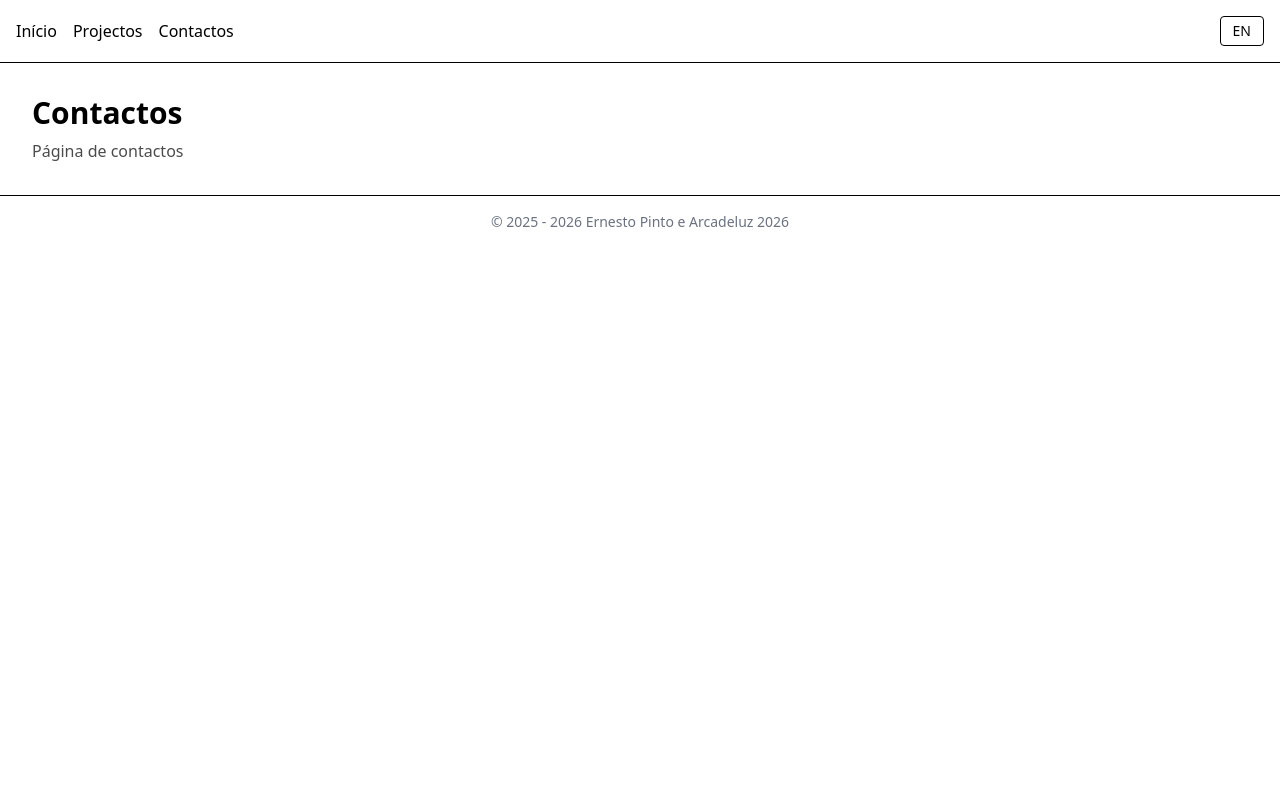
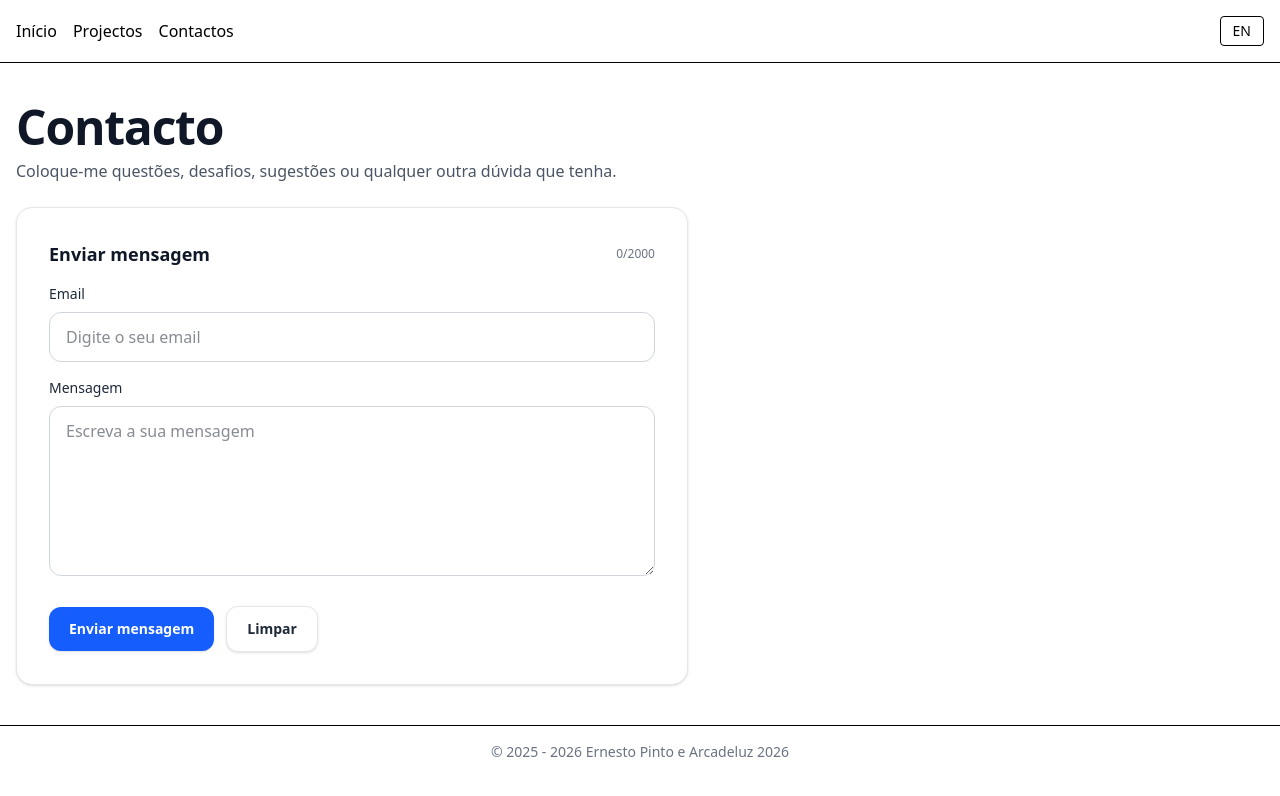
Before and after one commit to ernestopinto/ernestopinto-site, a Vue app: page /contacts in a window 1280 px wide. Shown: the top 796 px of the page. Built offline with nearby package versions, Linux system fonts and the light colour scheme.

Commit message:
contacts update

```diff
--- a/src/locales/en.json
+++ b/src/locales/en.json
@@ -13,8 +13,21 @@
     }
   },
   "contacts": {
-    "title": "Contacts",
-    "subtitle": "Contact page"
+    "title": "Contact",
+    "subtitle": "Contact page",
+    "subMessage": "Post me questions or just say hi!",
+    "send": "Send a message",
+    "sending": "Sending...",
+    "clear": "Clear",
+    "message": "Message",
+    "email": "Email",
+    "emailInvalid": "Email is invalid",
+    "emailPlaceholder": "Enter your email",
+    "write": "Write your message",
+    "validation": "Write a message first!",
+    "validationMinLength": "Write at least {min} characters",
+    "validationMaxLength": "Maximum of {max} characters",
+    "sentOk": "Message sent successfully!"
   },
   "projects": {
     "title": "Projects",
--- a/src/locales/pt.json
+++ b/src/locales/pt.json
@@ -13,8 +13,21 @@
     }
   },
   "contacts": {
-    "title": "Contactos",
-    "subtitle": "Página de contactos"
+    "title": "Contacto",
+    "subtitle": "Página de contactos",
+    "subMessage": "Coloque-me questões, desafios, sugestões ou qualquer outra dúvida que tenha.",
+    "send": "Enviar mensagem",
+    "sending": "Enviando...",
+    "clear": "Limpar",
+    "message": "Mensagem",
+    "write": "Escreva a sua mensagem",
+    "validation": "Escreva a sua mensagem",
+    "validationMinLength": "Escreva pelo menos {min} caracteres",
+    "validationMaxLength": "Máximo de {max} caracteres",
+    "email": "Email",
+    "emailInvalid": "O email não é válido",
+    "emailPlaceholder": "Digite o seu email",
+    "sentOk": "Mensagem enviada com sucesso!"
   },
   "projects": {
     "title": "Projectos",
--- a/src/views/Contacts.vue
+++ b/src/views/Contacts.vue
@@ -1,6 +1,186 @@
+<script setup lang="ts">
+import {ref, onUnmounted} from 'vue'
+import type {Subscription} from 'rxjs'
+import {lunaService} from '../services/luna.service'
+import {useI18n} from "vue-i18n";
+
+type ContactPayload = { message: string }
+type ContactResponse = unknown
+
+const {t} = useI18n()
+const message = ref('')
+const isSubmitting = ref(false)
+const success = ref<string | null>(null)
+const error = ref<string | null>(null)
+const emailsender = ref('')
+
+
+let sub: Subscription | null = null
+
+function validate(): string | null {
+  const trimmed = message.value.trim()
+
+  if (!trimmed) return t('contacts.validation')
+  if (trimmed.length < 10)
+    return t('contacts.validationMinLength', {min: 10})
+  if (trimmed.length > 2000)
+    return t('contacts.validationMaxLength', {max: 2000})
+
+  return null
+}
+
+function extractErrorMessage(e: any): string {
+  // Axios-style error
+  const status = e?.response?.status
+  const backendMsg =
+      e?.response?.data?.message ||
+      e?.response?.data?.error ||
+      e?.response?.data?.errors?.message?.[0]
+
+  if (backendMsg) return String(backendMsg)
+  if (status) return `Request failed (HTTP ${status}).`
+  return 'Something went wrong. Please try again.'
+}
+
+function submit() {
+  success.value = null
+  error.value = null
+
+  const validation = validate()
+  if (validation) {
+    error.value = validation
+    return
+  }
+
+  // cancel previous submit if user double-clicks
+  sub?.unsubscribe()
+  sub = null
+
+  isSubmitting.value = true
+
+  const payload = { emailsender: emailsender.value.trim(), message: message.value.trim() }
+
+  sub = lunaService
+      .post<ContactResponse>('/contact', payload)
+      .subscribe({
+        next: () => {
+          success.value = t('contacts.sentOk');
+          message.value = ''
+          isSubmitting.value = false
+        },
+        error: (e) => {
+          error.value = extractErrorMessage(e)
+          isSubmitting.value = false
+        }
+      })
+}
+
+onUnmounted(() => {
+  sub?.unsubscribe()
+})
+</script>
+
 <template>
-  <div class="p-8">
-    <h1 class="text-3xl font-bold">{{ $t('contacts.title') }}</h1>
-    <p class="mt-2 opacity-70">{{ $t('contacts.subtitle') }}</p>
+  <div class="max-w-7xl mx-auto px-4 py-10">
+    <!-- Header -->
+    <div class="flex flex-col gap-6">
+      <div class="flex flex-col gap-2">
+        <h1 class="text-4xl md:text-5xl font-bold tracking-tight text-gray-900">
+          {{ $t('contacts.title') }}
+        </h1>
+        <p class="text-gray-600 max-w-2xl">
+          {{ $t('contacts.subMessage') }}
+        </p>
+      </div>
+
+      <!-- Form card -->
+      <div class="w-full max-w-2xl">
+        <div class="rounded-2xl border border-gray-200 bg-white shadow-sm">
+          <div class="p-6 md:p-8">
+            <form class="flex flex-col gap-4" @submit.prevent="submit">
+              <div class="flex items-center justify-between">
+                <h2 class="text-lg font-semibold text-gray-900">{{ $t('contacts.send') }}</h2>
+                <span class="text-xs text-gray-500">{{ message.trim().length }}/2000</span>
+              </div>
+
+              <!-- Email -->
+              <div>
+                <label for="emailsender" class="block text-sm font-medium text-gray-800">
+                  {{ $t('contacts.email') }}
+                </label>
+
+                <input
+                    id="emailsender"
+                    v-model="emailsender"
+                    type="email"
+                    autocomplete="email"
+                    inputmode="email"
+                    required
+                    :disabled="isSubmitting"
+                    :placeholder="$t('contacts.emailPlaceholder')"
+                    pattern="^[^\s@]+@[^\s@]+\.[^\s@]{2,}$"
+                    :title="$t('contacts.emailInvalid')"
+                    class="mt-2 w-full rounded-xl border border-gray-300 bg-white px-4 py-3 text-gray-900 outline-none ring-0 transition focus:border-blue-500 focus:ring-2 focus:ring-blue-100 disabled:cursor-not-allowed disabled:bg-gray-50"
+                />
+              </div>
+
+              <!-- Message -->
+              <div>
+                <label for="message" class="block text-sm font-medium text-gray-800">
+                  {{ $t('contacts.message') }}
+                </label>
+                <textarea
+                    id="message"
+                    v-model="message"
+                    rows="6"
+                    :disabled="isSubmitting"
+                    :placeholder="$t('contacts.write')"
+                    required
+                    class="mt-2 w-full rounded-xl border border-gray-300 bg-white px-4 py-3 text-gray-900 outline-none ring-0 transition focus:border-blue-500 focus:ring-2 focus:ring-blue-100 disabled:cursor-not-allowed disabled:bg-gray-50"
+                />
+              </div>
+
+              <!-- Alerts -->
+              <div v-if="error" class="rounded-xl border border-red-200 bg-red-50 px-4 py-3 text-sm text-red-800">
+                {{ error }}
+              </div>
+
+              <div
+                  v-if="success"
+                  class="rounded-xl border border-green-200 bg-green-50 px-4 py-3 text-sm text-green-800"
+              >
+                {{ success }}
+              </div>
+
+              <div class="flex items-center gap-3 pt-2">
+                <button
+                    type="submit"
+                    :disabled="isSubmitting"
+                    class="inline-flex items-center justify-center rounded-xl bg-blue-600 px-5 py-3 text-sm font-semibold text-white shadow-sm transition hover:bg-blue-700 disabled:cursor-not-allowed disabled:opacity-60"
+                >
+                  <span v-if="!isSubmitting">{{ $t('contacts.send') }}</span>
+                  <span v-else>{{ $t('contacts.sending') }}</span>
+                </button>
+
+                <button
+                    type="button"
+                    :disabled="isSubmitting"
+                    @click="() => { emailsender = ''; message = ''; error = null; success = null }"
+                    class="inline-flex items-center justify-center rounded-xl border border-gray-200 bg-white px-5 py-3 text-sm font-semibold text-gray-800 shadow-sm transition hover:bg-gray-50 disabled:cursor-not-allowed disabled:opacity-60"
+                >
+                  {{ $t('contacts.clear') }}
+                </button>
+              </div>
+            </form>
+          </div>
+        </div>
+      </div>
+    </div>
   </div>
 </template>
+
+<style scoped>
+  button {
+      cursor: pointer;
+  }
+</style>
--- a/src/views/Projects.vue
+++ b/src/views/Projects.vue
@@ -79,7 +79,7 @@ onUnmounted(() => subscription?.unsubscribe())
 </script>
 
 <template>
-  <div class="max-w-7xl mx-auto px-4 py-12">
+  <div class="max-w-7xl mx-auto px-4 py-10">
     <!-- Header -->
     <div class="flex flex-col gap-6">
       <div class="flex flex-col gap-2">
```
